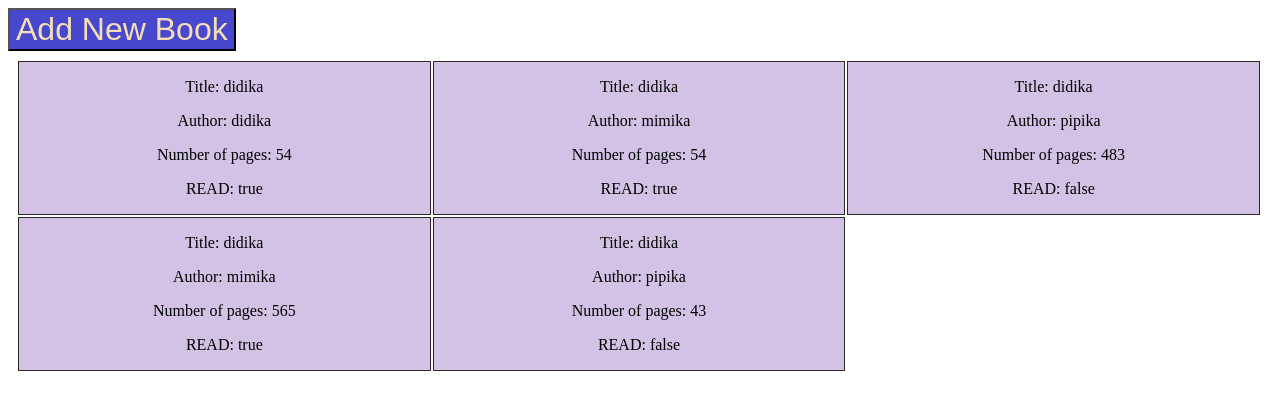
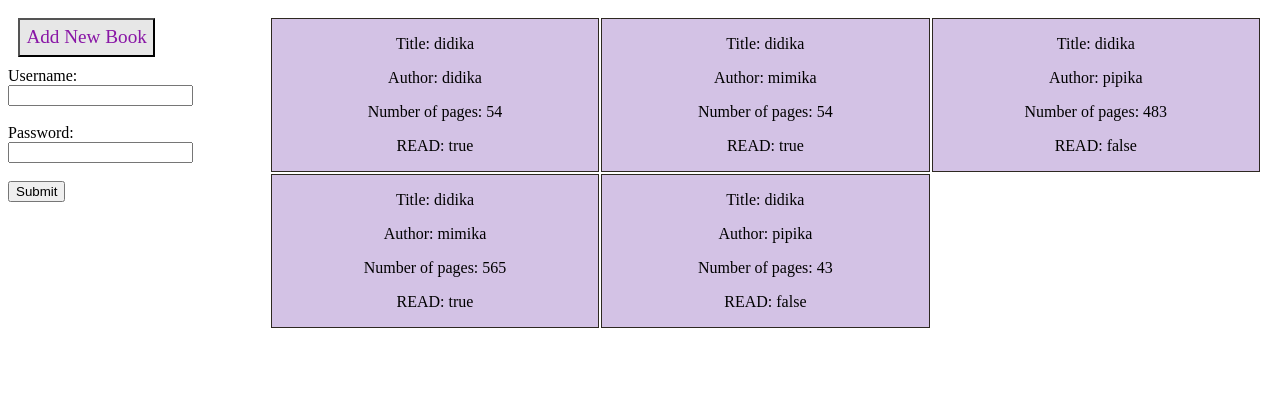
Before and after one commit to MarijaAvramovic/project-library, a plain HTML site: page index.html in a window 1280 px wide. Both pictures are taken after a click on the button "Add New Book". Drawn offline with Linux system fonts and the light colour scheme.

Commit message:
feat add form as an opt to store book

```diff
--- a/index.html
+++ b/index.html
@@ -8,7 +8,22 @@
     <title>Library</title>
 </head>
 <body>
-  <button>Add New Book</button>
-  <div class="container"></div>
+
+
+
+  <div class="aside">
+    <button class="btn" >Add New Book</button>
+    <form id="form" class="invisible" action="/submit-form" method="post">
+  <!-- Input elements will go here -->
+  <label for="username">Username:</label>
+  <input type="text" id="username" name="username" /><br /><br />
+
+  <label for="password">Password:</label>
+  <input type="password" id="password" name="password" /><br /><br />
+
+  <input type="submit" value="Submit" />
+</form>
+</div>
+  <div class="main"> <div class="container"></div></div>
 </body>
 </html>
--- a/main.js
+++ b/main.js
@@ -1,6 +1,8 @@
 
 let myLibrary = [];
 const container = document.querySelector('.container');
+const form = document.querySelector('#form');
+const btn = document.querySelector('.btn');
 
 function Book(author, title, numberOfPages, isRead) {
      if (!new.target) {
@@ -47,3 +49,18 @@ myLibrary.forEach(booky => {
 });
 
 console.log(myLibrary[1].id);
+
+
+btn.addEventListener('click', function() {
+  // Option 1: Add a class
+  // myElement.classList.add('new-class');
+
+  // Option 2: Remove a class
+  form.classList.remove('invisible');
+
+  // Option 3: Toggle a class (adds if not present, removes if present)
+  // myElement.classList.toggle('another-class');
+
+  // Option 4: Replace a class
+  // myElement.classList.replace('old-class', 'updated-class');
+});
--- a/styles.css
+++ b/styles.css
@@ -1,3 +1,9 @@
+
+body{
+    display: grid;
+    grid-template-columns: 20% 1fr;
+
+}
 
 .container {
     display: flex;
@@ -14,9 +20,14 @@
     flex-shrink: 0;
 
 }
-button{
-    background-color: rgb(72, 72, 206);
-    color: wheat;
-    font-size: 2rem;
-
+.btn{
+    background-color: rgb(231, 231, 231);
+    color: rgb(137, 22, 166);
+    font-size: 1.2rem;
+    font-family: 'Times New Roman', Times, serif;
+    padding: 0.4rem;
+    margin: 10px;
 }
+.invisible{
+    display: none;
+}
```
